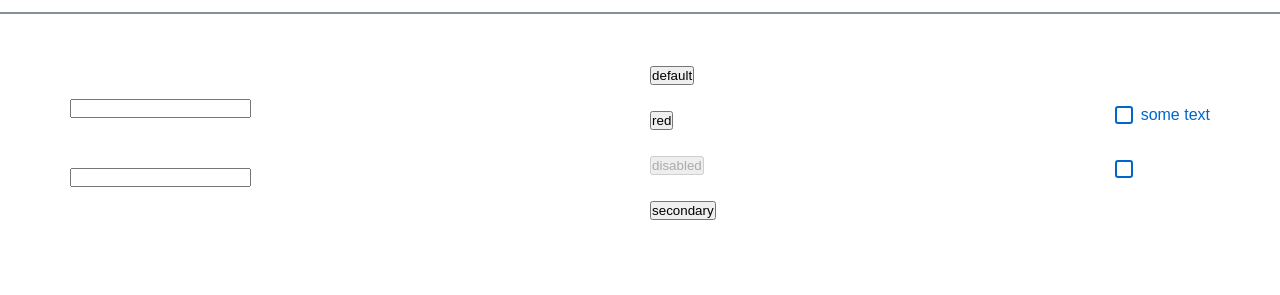
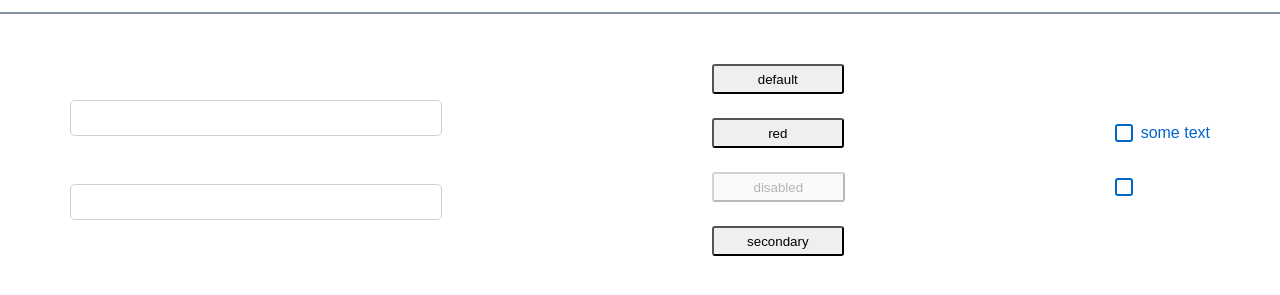
Before and after one commit to Alonasa/homeworks, a React (Create React App) app: page / in a window 1280 px wide. Shown: the part 843-1138 px from the top of the page. Before the commit the page ends 1113 px from the top, so only its background shows below. Built offline with nearby package versions, Linux system fonts and the light colour scheme.

Commit message:
added basic styles

```diff
--- a/src/s2-homeworks/hw04/common/c1-SuperInputText/SuperInputText.module.css
+++ b/src/s2-homeworks/hw04/common/c1-SuperInputText/SuperInputText.module.css
@@ -2,6 +2,10 @@
 }
 
 .input {
+    width: 372px;
+    height: 36px;
+    border: 1px solid #D1D1D1;
+    border-radius: 5px;
 }
 
 .inputWrapper {
@@ -14,7 +18,9 @@
 }
 
 .errorInput:focus {
+    border: 1px solid #CC1439;
 }
 
 .error {
+    color: #CC1439
 }
--- a/src/s2-homeworks/hw04/common/c2-SuperButton/SuperButton.module.css
+++ b/src/s2-homeworks/hw04/common/c2-SuperButton/SuperButton.module.css
@@ -1,36 +1,62 @@
 .button {
+    width: 132px;
+    height: 30px;
+    border-radius: 3px;
 }
 
 .disabled {
+    color: #002E5C;
+    background-color: #004D99;
+    opacity: 0.5;
 }
 
 .secondary {
+    width: 176px;
+    color: #0066CC;
+    border: 1px solid #0066CC;
 }
 
 .default {
+    background-color: #0066CC;
+    color: #FFFFFF;
 }
 
 .red {
+    background-color: #CC1439;
+    color: #FFFFFF;
 }
 
 .default:hover {
+    width: 167px;
+    background-color: #0080FF;
 }
 
 .red:hover {
+    width: 167px;
+    background-color: #FF1A47;
 }
 
 .secondary:hover {
+    width: 167px;
+    background-color: #E5F0FA;
 }
 
 
 .default:active {
+    width: 149px;
+    background-color: #0059B2;
 }
 
 .secondary:active {
+    width: 149px;
+    background-color: #C9E5FF;
 }
 
 .red:active {
+    width: 149px;
+    background-color: #B21232;
 }
 
 .button:disabled {
+    width: 133px;
 }
```
